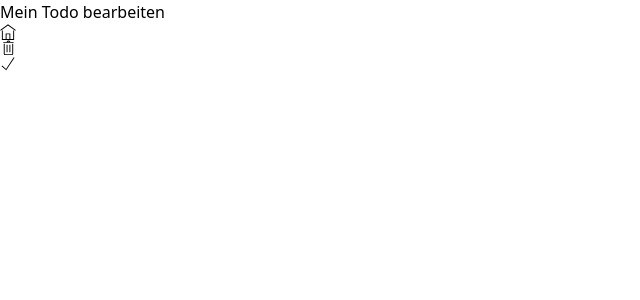
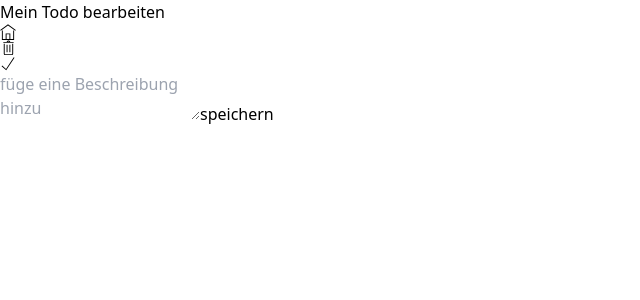
Before and after one commit to wilhelmine-erber/ercrw-mini-project, a React (Vite) app in the folder frontend/: page /1 in a window 1280 px wide. Shown: the top 300 px of the page, without its empty margins (0-640 px from the left). Built offline with nearby package versions, Linux system fonts and the light colour scheme; no server answers.

Commit message:
edit work

```diff
--- a/frontend/src/components/TodoItem.tsx
+++ b/frontend/src/components/TodoItem.tsx
@@ -16,7 +16,9 @@ function TodoItem({_id, title, description, done}:Props) {
               'text-lg max-w-40 whitespace-nowrap overflow-hidden text-ellipsis',
               {'line-through':done}
               )}>{title}</h1>
-            <p>{description}</p>
+            <p className='text-sm text-slate-500 font-thin whitespace-nowrap overflow-hidden text-ellipsis max-w-40'>
+              {description}
+            </p>
         </div>
         <TfiPencil
         className='ml-auto'
--- a/frontend/src/components/TodoList.tsx
+++ b/frontend/src/components/TodoList.tsx
@@ -16,9 +16,9 @@ function TodoList() {
         createTodo({title: task}).then((result) => {
             if(result){
                 setTodos((prev)=>[result, ...prev])
-
+                setTask('')
+                // setTask('') ---> funktioniert noch nicht 2-way-binding?
             }
-            // setTask('') ---> funktioniert noch nicht 2-way-binding?
         })
     }
 
--- a/frontend/src/main.tsx
+++ b/frontend/src/main.tsx
@@ -10,6 +10,7 @@ ReactDOM.createRoot(document.getElementById('root')!).render(
   <React.StrictMode>
     <BrowserRouter>
     <Routes>
+      <Route path='/login' element={'KOMMT NOCH'} />
       <Route path='/' index element={<App />}/>
       <Route path='/:id' element={<Todo />} />
     </Routes>
--- a/frontend/src/pages/Todo.tsx
+++ b/frontend/src/pages/Todo.tsx
@@ -10,6 +10,8 @@ function Todo() {
     const navigate = useNavigate()
 
     const [todo, setTodo] = useState<ITodo>()
+    const [description, setDescription] = useState(todo?.description ?? '')
+    const [isDesSave, setIsDesSave] = useState(false)
 
     useEffect(()=>{
 
@@ -19,6 +21,7 @@ function Todo() {
         }
         getTodo(params.id).then((result) => {
             setTodo(result)
+            setDescription(result.description)
         })
 
     },[navigate, params.id])
@@ -35,7 +38,14 @@ function Todo() {
         )
     }
 
-
+    const handleEditDescription=()=>{
+        if(!params.id) return
+        editTodo(params.id, {description}).then((result) => {
+            setTodo(result)
+            setDescription(result.description)
+            setIsDesSave(true)
+        })
+    }
 
 
   return (
@@ -58,6 +68,18 @@ function Todo() {
                 {todo?.title}
             </h1>
         </div>
+
+        <textarea
+            className="p-1 border mt-5 min-w-60"
+            placeholder="füge eine Beschreibung hinzu"
+            defaultValue={todo?.description}
+            onChange={(e)=>setDescription(e.target.value)}
+         />
+        {todo?.description !== description && (
+            <button
+                className="p-1 border rounded-md mt-5"
+                onClick={handleEditDescription}>speichern</button>)}
+        {isDesSave && <p className="mt-5 cursor-pointer" onClick={()=>navigate('/')}>Beschreibung gespeichert</p>}
     </div>
   )
 }
```
Also changed, not shown: 2 other files (tests, documents, lock files or other folders).
